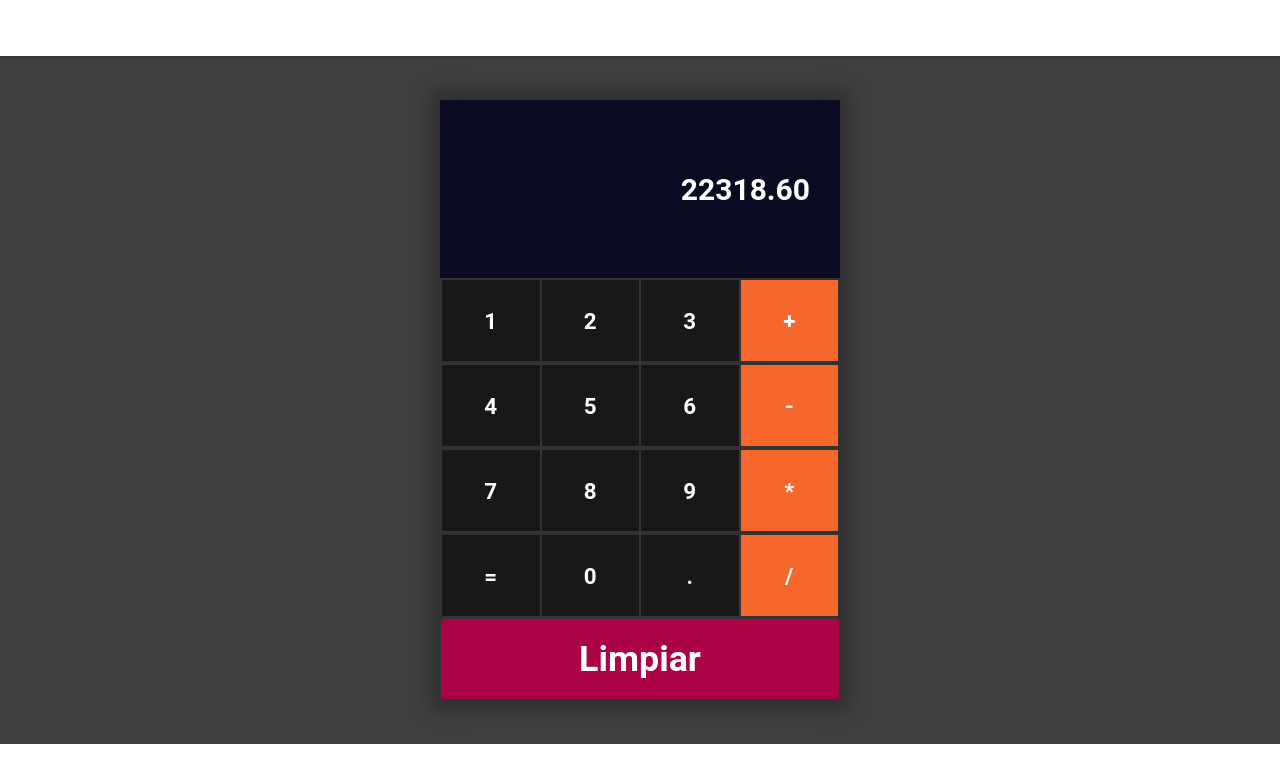
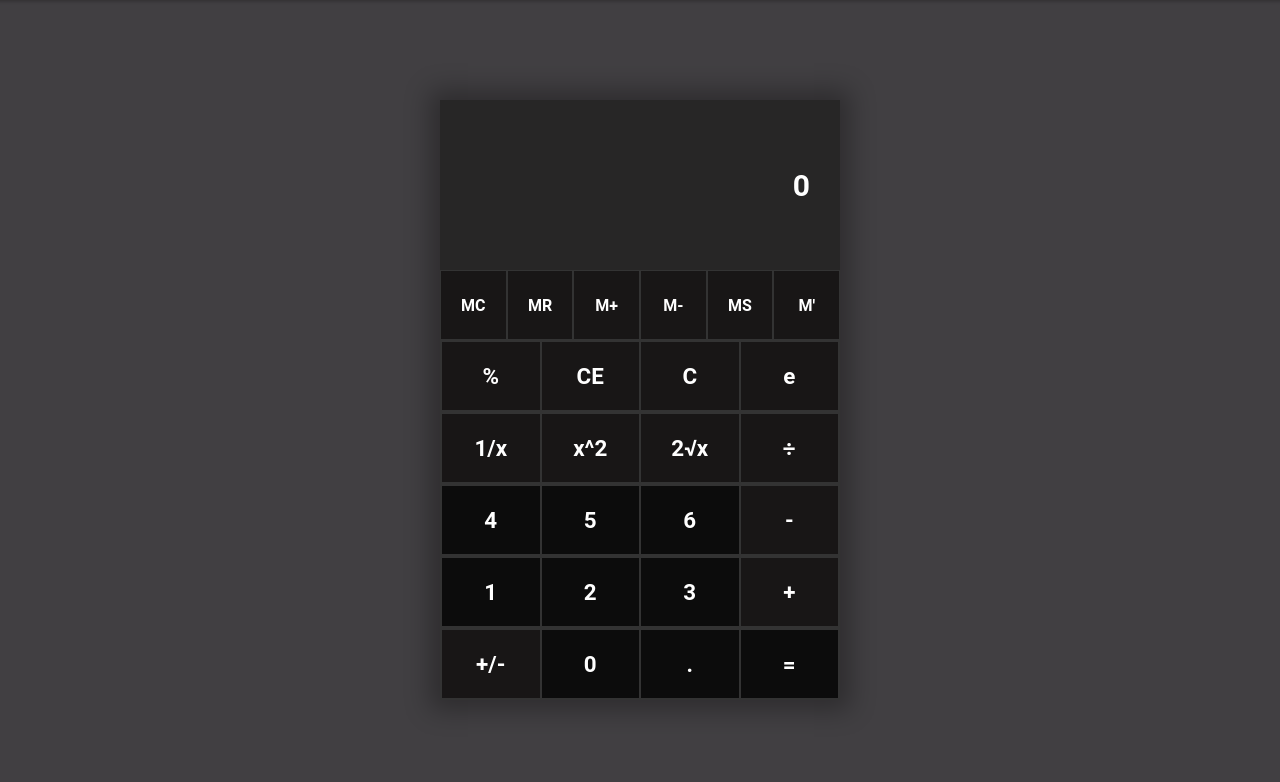
Before and after one commit to AnaCRomero/proyectoUX, a React (Create React App) app: page / in a window 1280 px wide. Shown: the top 782 px of the page. Built offline with nearby package versions, Linux system fonts and the light colour scheme.

Commit message:
GUI medio implementado

```diff
--- a/src/App.css
+++ b/src/App.css
@@ -16,8 +16,6 @@
   height: 600px;
   display: flex;
   flex-direction: column;
-
-
 }
 .fila {
   display: flex;
--- a/src/App.tsx
+++ b/src/App.tsx
@@ -28,7 +28,7 @@ import './theme/variables.css';
 setupIonicReact();
 
 const App: React.FC = () => {
-  const [input, setInput] = useState('22318.60');
+  const [input, setInput] = useState('0');
   const agregarInput = (val:string) => {
     setInput(input + val);
   }
@@ -41,49 +41,59 @@ const App: React.FC = () => {
     <IonApp>
       <IonPage>
         <IonHeader>
-          <IonToolbar>
-          </IonToolbar>
         </IonHeader>
         <IonContent fullscreen>
           <div className="App">
             <div className="calculadora">
               <Pantalla input={input}/>
+
+              <div className='especial'>
+              <Boton manejarClic={agregarInput}>MC</Boton>
+              <Boton manejarClic={agregarInput}>MR</Boton>
+              <Boton manejarClic={agregarInput}>M+</Boton>
+              <Boton manejarClic={agregarInput}>M-</Boton>
+              <Boton manejarClic={agregarInput}>MS</Boton>
+              <Boton manejarClic={agregarInput}>M'</Boton>
+              </div>
+
+              <div className='fila'>
+              <Boton manejarClic={agregarInput}>%</Boton>
+              <Boton manejarClic={agregarInput}>CE</Boton>
+              <Boton manejarClic={agregarInput}>C</Boton>
+              <BotonClear manejarClear={() => setInput('')}> e </BotonClear>
+              </div>
+
+              <div className='fila'>
+                <Boton manejarClic={agregarInput}>1/x</Boton>
+                <Boton manejarClic={agregarInput}>x^2</Boton>
+                <Boton manejarClic={agregarInput}>2√x</Boton>
+                <Boton manejarClic={agregarInput}>÷</Boton>
+              </div>
+
+              <div className='fila'>
+                <Boton manejarClic={agregarInput}>4</Boton>
+                <Boton manejarClic={agregarInput}>5</Boton>
+                <Boton manejarClic={agregarInput}>6</Boton>
+                <Boton manejarClic={agregarInput}>-</Boton>
+              </div>
+
               <div className='fila'>
                 <Boton manejarClic={agregarInput}>1</Boton>
                 <Boton manejarClic={agregarInput}>2</Boton>
                 <Boton manejarClic={agregarInput}>3</Boton>
                 <Boton manejarClic={agregarInput}>+</Boton>
               </div>
+
               <div className='fila'>
-              <Boton manejarClic={agregarInput}>4</Boton>
-              <Boton manejarClic={agregarInput}>5</Boton>
-              <Boton manejarClic={agregarInput}>6</Boton>
-              <Boton manejarClic={agregarInput}>-</Boton>
-            </div>
-            <div className='fila'>
-              <Boton manejarClic={agregarInput}>7</Boton>
-              <Boton manejarClic={agregarInput}>8</Boton>
-              <Boton manejarClic={agregarInput}>9</Boton>
-              <Boton manejarClic={agregarInput}>*</Boton>
-            </div>
-            <div className='fila'>
-              <Boton manejarClic={calcularResultado}>=</Boton>
+                <Boton manejarClic={agregarInput}>+/-</Boton>
                 <Boton manejarClic={agregarInput}>0</Boton>
                 <Boton manejarClic={agregarInput}>.</Boton>
-              <Boton manejarClic={agregarInput}>/</Boton>
+                <Boton className='igual' manejarClic={calcularResultado}>=</Boton>
               </div>
-            <div className='fila'>
-              <BotonClear manejarClear={() => setInput('')}>
-                Limpiar
-              </BotonClear>
-            </div>
+
             </div>
           </div>
       </IonContent>
-        <IonFooter className="ion-no-border">
-          <IonToolbar>
-          </IonToolbar>
-      </IonFooter>
     </IonPage>
   </IonApp>
   )
--- a/src/components/Boton.css
+++ b/src/components/Boton.css
@@ -1,22 +1,24 @@
 .boton {
-    height: 83px;
+    height: 70px;
     display: flex;
     flex: 1 1;
     justify-content: center;
     align-items: center;
     font-weight: bold;
-    background-color: rgb(24, 24, 24);
+    background-color: rgb(12, 12, 12);
     color: white;
-    border: 0.5px solid #333;
+    border: 1px solid #333;
     cursor: pointer;
     user-select: none;
 }
 .operador{
-    background-color: #f5672c;
+    background-color: rgb(24, 22, 22);
 }
 .boton:hover {
-    background-color: #444444;
+    background-color: #333;
+    border: 0.2px solid #373535;
 }
 .operador:hover {
-    background-color: #f57945 !important;
+    background-color: rgb(12, 12, 12) !important;
+    border-color:0.2px solid #1c1c1c !important;
 }
--- a/src/components/Boton.jsx
+++ b/src/components/Boton.jsx
@@ -1,4 +1,5 @@
 import './Boton.css';
+
 function Boton(props) {
     function esOperador() {
         const valor = props.children;
--- a/src/components/BotonClear.css
+++ b/src/components/BotonClear.css
@@ -1,14 +1,17 @@
 .boton-clear{
-    height: 80px;
-    font-size: 1.6em;
+    height: 70px;
     display: flex;
-    flex: 1;
-    background-color: #ac0246;
+    flex: 1 1;
     justify-content: center;
     align-items: center;
+    font-weight: bold;
+    background-color: rgb(24, 22, 22);
     color: white;
+    border: 1px solid #333;
     cursor: pointer;
+    user-select: none;
 }
 .boton-clear:hover{
-    background-color: #ebb000;
+    background-color: rgb(12, 12, 12) !important;
+    border-color:0.2px solid #1c1c1c !important;
 }
--- a/src/components/Pantalla.css
+++ b/src/components/Pantalla.css
@@ -5,10 +5,19 @@
     align-items: center;
     font-weight: bold;
     font-size: 30px;
-    background-color: #0a0a23;
+    background-color: #272626;
     color: white;
     padding: 11px 30px 11px 11px;
     margin: 1px solid #888;
     flex: 1;
     width: 100%;
 }
+
+.especial{
+    display: flex;
+    align-items: center;
+    justify-content: center;
+    color: #fff;
+    font-weight: lighter;
+    font-size: 1rem;
+}
```
Lines whose indentation alone changed are shown as unchanged.
